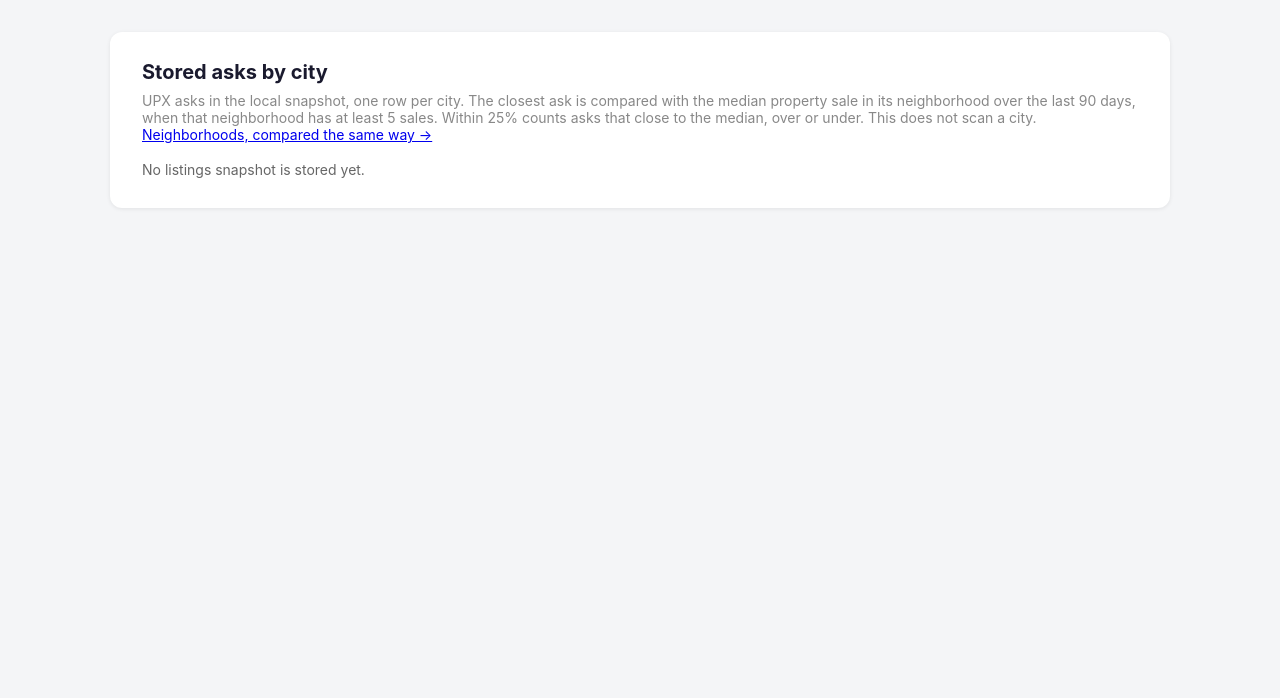
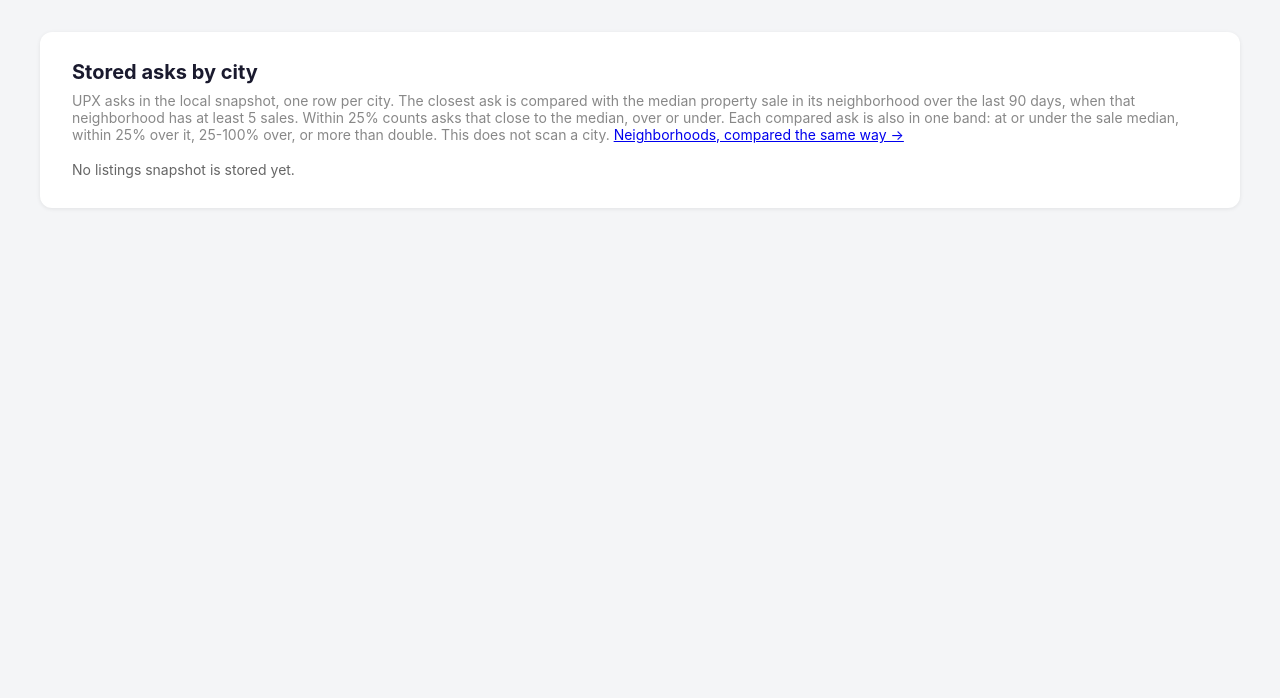
Before and after one commit to MatthewPugliese/upland, a Flask app: page /cities in a window 1280 px wide. Shown: the part 53-751 px from the top of the page. Run offline with Flask 3, Linux system fonts and the light colour scheme.

Commit message:
Split city asks into sale-distance bands

```diff
--- a/webapp/cities.py
+++ b/webapp/cities.py
@@ -16,6 +16,8 @@ from listings_db import DEFAULT_DB, connect, summary  # noqa: E402
 
 WINDOW_DAYS = 90
 NEAR_PCT = 25
+# An ask more than twice the sale median is over this percent.
+DOUBLE_PCT = 100
 MAX_NEIGHBORHOODS = 400
 
 
@@ -118,6 +120,19 @@ def build_cities(db_path: Path | None = None) -> dict:
             compared.append(ask)
         best = min(compared, key=lambda ask: (ask["vs_median_pct"], ask["price"])) if compared else None
         city_name = max(bucket["spellings"], key=bucket["spellings"].get)
+        at_or_under = near_over = up_to_double = over_double = within_near = 0
+        for ask in compared:
+            pct = ask["vs_median_pct"]
+            if abs(pct) <= NEAR_PCT:
+                within_near += 1
+            if pct <= 0:
+                at_or_under += 1
+            elif pct <= NEAR_PCT:
+                near_over += 1
+            elif pct <= DOUBLE_PCT:
+                up_to_double += 1
+            else:
+                over_double += 1
         cities.append({
             "city": city_name,
             "upx_asks": len(prices),
@@ -125,8 +140,11 @@ def build_cities(db_path: Path | None = None) -> dict:
             "lowest_ask": min(prices) if prices else None,
             "median_ask": _median(prices) if prices else None,
             "compared": len(compared),
-            "within_near": sum(1 for ask in compared if abs(ask["vs_median_pct"]) <= NEAR_PCT),
-            "at_or_under": sum(1 for ask in compared if ask["vs_median_pct"] <= 0),
+            "within_near": within_near,
+            "at_or_under": at_or_under,
+            "near_over": near_over,
+            "up_to_double": up_to_double,
+            "over_double": over_double,
             "closest_pct": best["vs_median_pct"] if best else None,
             "closest_address": best["address"] if best else "",
             "closest_id": best["id"] if best else "",
--- a/webapp/templates/cities.html
+++ b/webapp/templates/cities.html
@@ -3,7 +3,8 @@
 
 {% block head %}
 <style>
-    main { max-width: 1100px; }
+    main { max-width: 1240px; }
+    .spread { font-size: 12px; line-height: 1.45; color: #444; white-space: nowrap; }
     .full-table { width: 100%; border-collapse: collapse; font-size: 13px; margin-top: 8px; }
     .full-table th { text-align: left; padding: 8px 10px; border-bottom: 2px solid #e0e0e0;
         color: #555; font-weight: 600; white-space: nowrap; }
@@ -24,6 +25,8 @@
         The closest ask is compared with the median property sale in its neighborhood
         over the last {{ page.window_days }} days, when that neighborhood has at least 5 sales.
         Within {{ page.near_pct }}% counts asks that close to the median, over or under.
+        Each compared ask is also in one band: at or under the sale median,
+        within {{ page.near_pct }}% over it, 25-100% over, or more than double.
         This does not scan a city.
         <a href="/markets">Neighborhoods, compared the same way &rarr;</a>
     </p>
@@ -45,6 +48,7 @@
                 <th>City</th>
                 <th class="num">UPX asks</th>
                 <th class="num">Within {{ page.near_pct }}%</th>
+                <th>Ask spread</th>
                 <th class="num">Lowest ask</th>
                 <th class="num">Median ask</th>
                 <th>Closest ask</th>
@@ -62,6 +66,14 @@
                 </td>
                 <td class="num">{{ row.upx_asks }}</td>
                 <td class="num">{{ row.within_near }} of {{ row.compared }}{% if row.upx_asks > row.compared %}<div class="empty-note">{{ row.upx_asks - row.compared }} not compared</div>{% endif %}</td>
+                <td class="spread">
+                    {% if row.compared %}
+                    <div>{{ row.at_or_under }} at or under</div>
+                    <div>{{ row.near_over }} within {{ page.near_pct }}% over</div>
+                    <div>{{ row.up_to_double }} 25-100% over</div>
+                    <div>{{ row.over_double }} more than double</div>
+                    {% else %}—{% endif %}
+                </td>
                 <td class="num">{% if row.lowest_ask is not none %}{{ "{:,.0f}".format(row.lowest_ask) }}{% else %}—{% endif %}</td>
                 <td class="num">{% if row.median_ask is not none %}{{ "{:,.0f}".format(row.median_ask) }}{% else %}—{% endif %}</td>
                 <td>
```
Also changed, not shown: docs/ECONOMY_DASHBOARD_PLAN.md (+3 -1 lines), tests/test_cities.py (+24 -3 lines).
